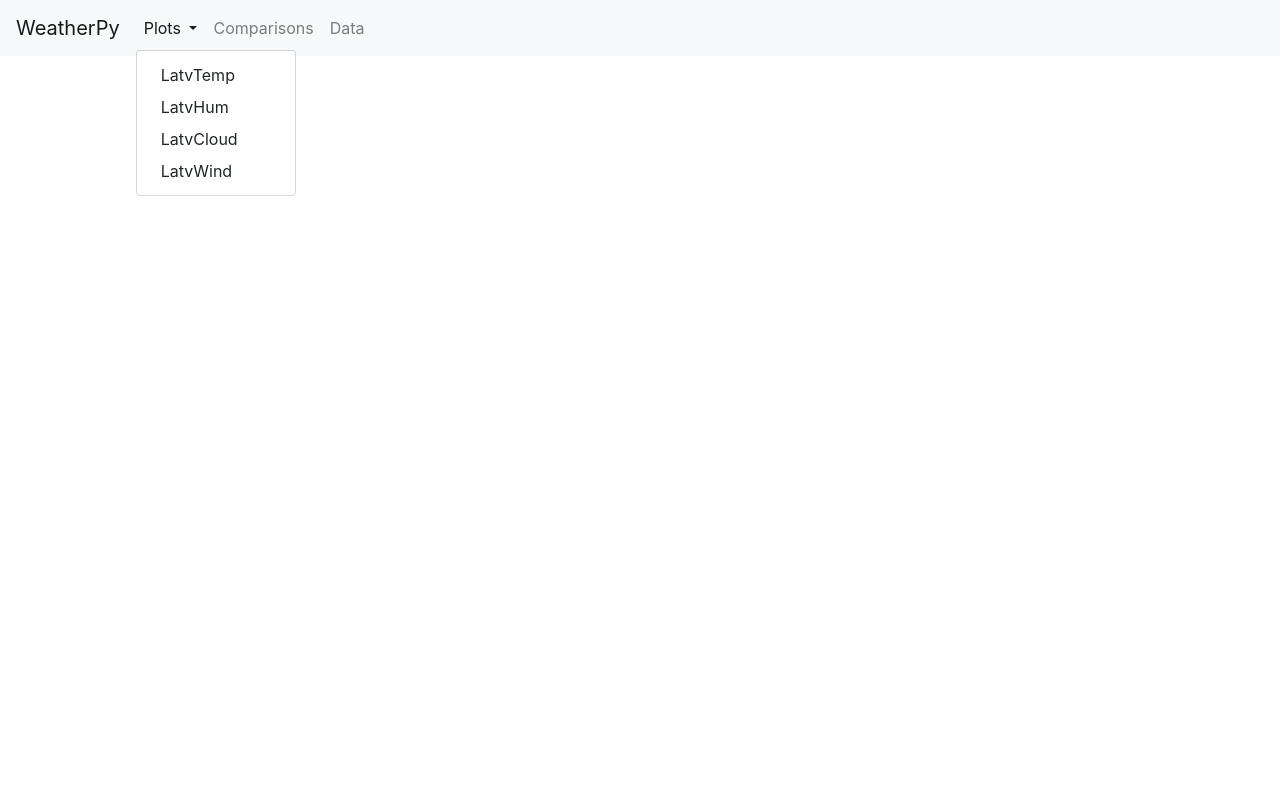
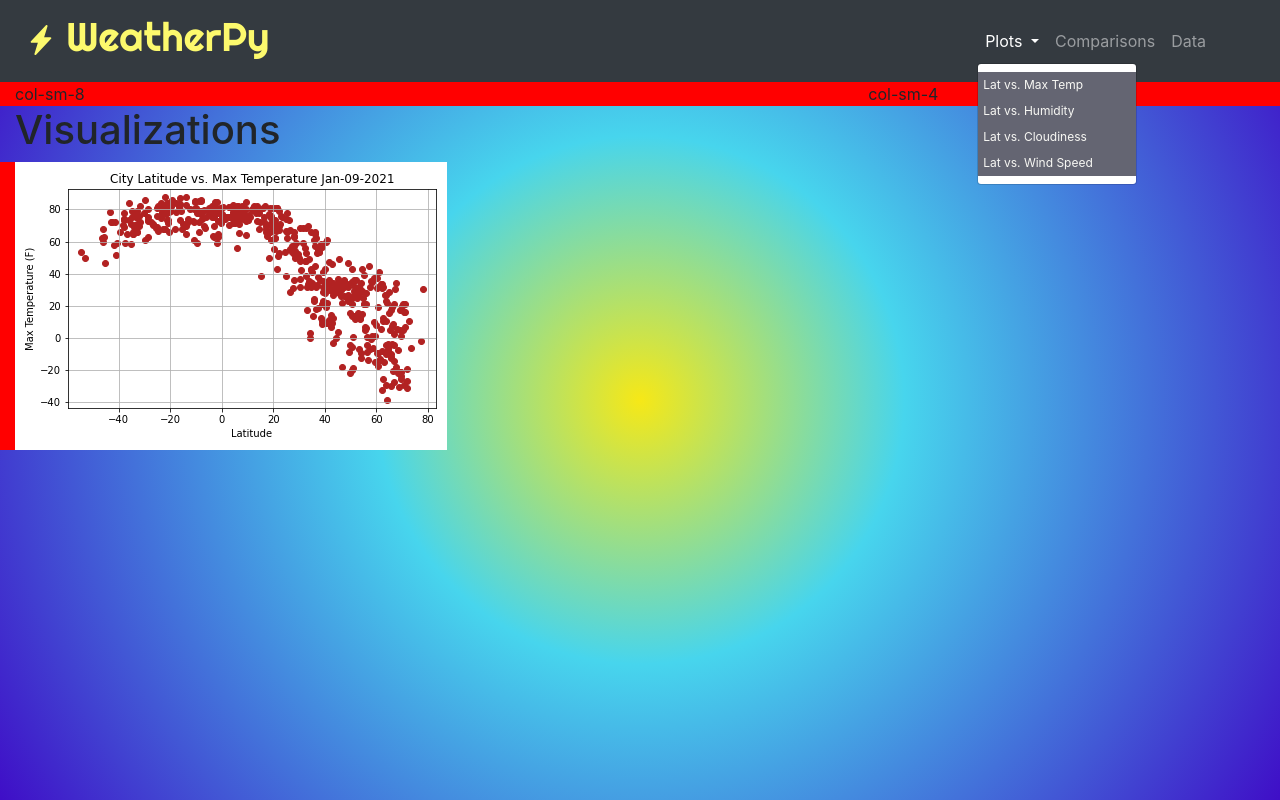
Before and after one commit to pspitzer86/Web-Design-Global-Weather-Relationships, a plain HTML site: page index.html in a window 1280 px wide. Both pictures are taken after a click on the link "Plots". Drawn offline with nearby package versions, Linux system fonts and the light colour scheme.

Commit message:
navbar is great

```diff
--- a/index.html
+++ b/index.html
@@ -4,27 +4,32 @@
 <head>
   <meta charset="UTF-8">
   <title>WeatherPy</title>
-  <link rel="stylesheet" href="https://maxcdn.bootstrapcdn.com/bootstrap/4.0.0/css/bootstrap.min.css" integrity="sha384-Gn5384xqQ1aoWXA+058RXPxPg6fy4IWvTNh0E263XmFcJlSAwiGgFAW/dAiS6JXm" crossorigin="anonymous">
+  <link rel="stylesheet" href="https://cdn.jsdelivr.net/npm/bootstrap@4.5.3/dist/css/bootstrap.min.css" integrity="sha384-TX8t27EcRE3e/ihU7zmQxVncDAy5uIKz4rEkgIXeMed4M0jlfIDPvg6uqKI2xXr2" crossorigin="anonymous">
+  <link rel="preconnect" href="https://fonts.gstatic.com">
+  <link href="https://fonts.googleapis.com/css2?family=Righteous&display=swap" rel="stylesheet">
+  <link rel="stylesheet" href="styles.css">
 </head>
 
 <body>
 
-<nav class="navbar navbar-expand-lg navbar-light bg-light">
-  <a class="navbar-brand" href="#">WeatherPy</a>
+<nav class="navbar navbar-expand-lg navbar-dark bg-dark">
+  <a class="navbar-brand" href="index.html"><h1><svg xmlns="http://www.w3.org/2000/svg" width="50" height="30" fill="currentColor" class="bi bi-lightning-fill" viewBox="0 0 16 16">
+    <path d="M11.251.068a.5.5 0 0 1 .227.58L9.677 6.5H13a.5.5 0 0 1 .364.843l-8 8.5a.5.5 0 0 1-.842-.49L6.323 9.5H3a.5.5 0 0 1-.364-.843l8-8.5a.5.5 0 0 1 .615-.09z"/>
+  </svg>WeatherPy</h1></a>
   <button class="navbar-toggler" type="button" data-toggle="collapse" data-target="#navbarNavDropdown" aria-controls="navbarNavDropdown" aria-expanded="false" aria-label="Toggle navigation">
     <span class="navbar-toggler-icon"></span>
   </button>
-  <div class="collapse navbar-collapse" id="navbarNavDropdown">
+  <div class="collapse navbar-collapse justify-content-end" id="navbarNavDropdown">
     <ul class="navbar-nav">
       <li class="nav-item dropdown">
         <a class="nav-link dropdown-toggle" href="#" id="navbarDropdownMenuLink" data-toggle="dropdown" aria-haspopup="true" aria-expanded="false">
           Plots
         </a>
         <div class="dropdown-menu" aria-labelledby="navbarDropdownMenuLink">
-          <a class="dropdown-item" href="#">LatvTemp</a>
-          <a class="dropdown-item" href="#">LatvHum</a>
-          <a class="dropdown-item" href="#">LatvCloud</a>
-          <a class="dropdown-item" href="#">LatvWind</a>
+          <a class="dropdown-item" href="#">Lat vs. Max Temp</a>
+          <a class="dropdown-item" href="#">Lat vs. Humidity</a>
+          <a class="dropdown-item" href="#">Lat vs. Cloudiness</a>
+          <a class="dropdown-item" href="#">Lat vs. Wind Speed</a>
         </div>
       </li>
       <li class="nav-item">
@@ -37,9 +42,28 @@
   </div>
 </nav>
 
-<script src="https://code.jquery.com/jquery-3.2.1.slim.min.js" integrity="sha384-KJ3o2DKtIkvYIK3UENzmM7KCkRr/rE9/Qpg6aAZGJwFDMVNA/GpGFF93hXpG5KkN" crossorigin="anonymous"></script>
-<script src="https://cdnjs.cloudflare.com/ajax/libs/popper.js/1.12.9/umd/popper.min.js" integrity="sha384-ApNbgh9B+Y1QKtv3Rn7W3mgPxhU9K/ScQsAP7hUibX39j7fakFPskvXusvfa0b4Q" crossorigin="anonymous"></script>
-<script src="https://maxcdn.bootstrapcdn.com/bootstrap/4.0.0/js/bootstrap.min.js" integrity="sha384-JZR6Spejh4U02d8jOt6vLEHfe/JQGiRRSQQxSfFWpi1MquVdAyjUar5+76PVCmYl" crossorigin="anonymous"></script>
+<div class="container-fluid">
+  <div class="row">
+    <div class="col-sm-8">col-sm-8</div>
+    <div class="col-sm-4">col-sm-4</div>
+  </div>
+</div>
+<div class="col-sm-4 side">
+  <h1>Visualizations</h1>
+  <div class="row">
+    <div class="col">
+      <a href="#"><img class = "pic" src="visualizations\LatvTemp_plot_Jan-09-2021.png" alt="Lat vs Temp"></a>
+    </div>
+  </div>
+
+</div>
+
+
+
+
+<script src="https://code.jquery.com/jquery-3.5.1.slim.min.js" integrity="sha384-DfXdz2htPH0lsSSs5nCTpuj/zy4C+OGpamoFVy38MVBnE+IbbVYUew+OrCXaRkfj" crossorigin="anonymous"></script>
+<script src="https://cdn.jsdelivr.net/npm/popper.js@1.16.1/dist/umd/popper.min.js" integrity="sha384-9/reFTGAW83EW2RDu2S0VKaIzap3H66lZH81PoYlFhbGU+6BZp6G7niu735Sk7lN" crossorigin="anonymous"></script>
+<script src="https://cdn.jsdelivr.net/npm/bootstrap@4.5.3/dist/js/bootstrap.min.js" integrity="sha384-w1Q4orYjBQndcko6MimVbzY0tgp4pWB4lZ7lr30WKz0vr/aWKhXdBNmNb5D92v7s" crossorigin="anonymous"></script>
 
 </body>
 
--- a/styles.css
+++ b/styles.css
@@ -1,21 +1,35 @@
 /* Start of styles */
 
-/* Giving our navbar some padding and a background color */
-.navbar {
-    background: #83abf1;
-  }
+.navbar-brand h1 {
+  color: rgb(252, 249, 109);
+  font-family: 'Righteous', cursive;
+}
 
-  /* Making our navbar li's inline-block elements this makes it so we can have multiple on the same line. Floats could have been used too */
-.navbar li {
-    display: inline-block;
-    padding: 20px;
-    margin-right: 10px;
-    margin-left: 10px;
-    cursor: pointer;
-  }
+.dropdown-item {
+  font-size: 12px;
+  padding-left: 5px;
+  min-width: 50px;
+}
 
-  /* Getting rid of the default link styles here */
-.navbar li a {
-    color: #000;
-    text-decoration: none;
-  }
+.navbar-nav{
+  padding-right: 50px;
+}
+
+.dropdown-item{
+  background-color:rgb(100, 101, 114);
+  color: rgb(248, 248, 244);
+}
+
+.dropdown-item:hover{
+  background-color:rgb(42, 53, 207);
+  color: rgb(230, 233, 64);
+}
+
+body{
+  background: rgb(246,232,23);
+  background: radial-gradient(circle, rgba(246,232,23,1) 0%, rgba(71,213,237,1) 35%, rgba(63,14,199,1) 100%);
+}
+
+.row{
+  background-color: red;
+}
```
